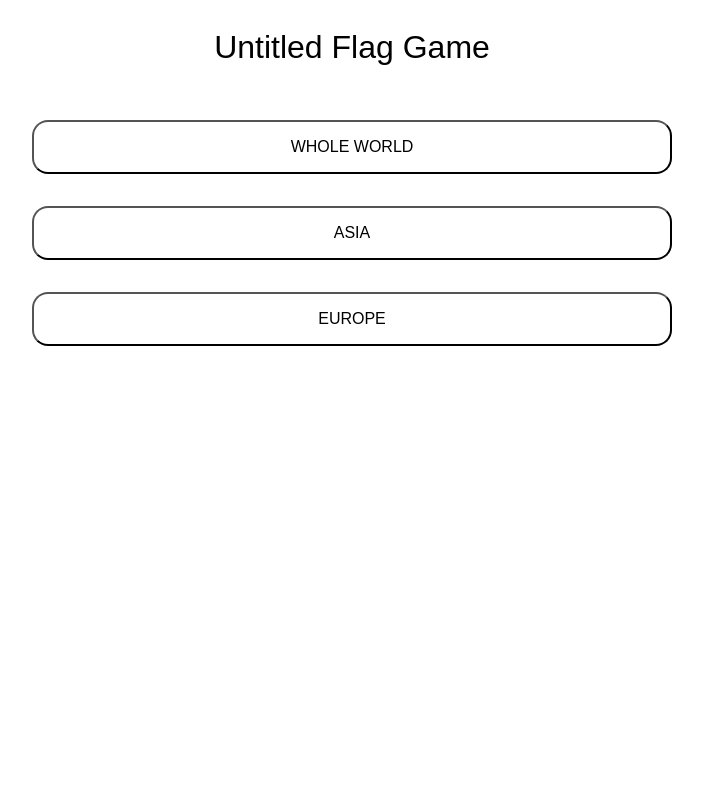
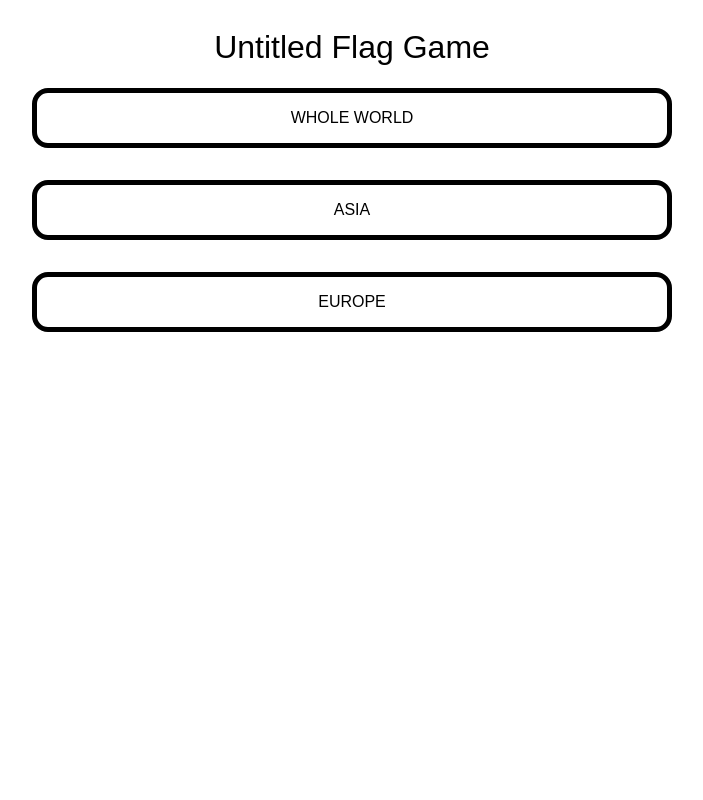
Before and after one commit to tslashw/Flag-Game, a SvelteKit app: page /game in a window 1280 px wide. Shown: the top 800 px of the page, without its empty margins (288-991 px from the left). Built offline with nearby package versions, Linux system fonts and the light colour scheme; a web font is replaced by a local one.

Commit message:
Added default white background, improved main menu screen

```diff
--- a/src/routes/game/+page.svelte
+++ b/src/routes/game/+page.svelte
@@ -23,9 +23,12 @@
 {#if !game.gameRunning && !game.gameOver}
 <div class="main-menu">
 	<h1 class="main-font">Untitled Flag Game</h1>
-	<button onclick={() => game = new GameRunner("world")} class="answer-button main-font">WHOLE WORLD</button>
-	<button onclick={() => game = new GameRunner("asia")} class="answer-button main-font">ASIA</button>
-	<button onclick={() => game = new GameRunner("europe")} class="answer-button main-font">EUROPE</button>
+	<div class="continent-buttons">
+		<button onclick={() => game = new GameRunner("world")} class="answer-button main-font">WHOLE WORLD</button>
+		<button onclick={() => game = new GameRunner("asia")} class="answer-button main-font">ASIA</button>
+		<button onclick={() => game = new GameRunner("europe")} class="answer-button main-font">EUROPE</button>
+	</div>
+	<p>Game created by Tommy Wilson</p>
 </div>
 {/if}
 
@@ -105,14 +108,24 @@
 		display: flex;
 		align-items: center;
 		flex-direction: column;
+
+	}
+
+	.continent-buttons {
+		margin-bottom: 80vw;
+		display: flex;
+		align-items: center;
+		flex-direction: column;
 		gap: 2rem;
 	}
 
 	.main-menu button {
 		min-width: 50vw;
+		border: solid black 5px;
 	}
 
 	.game-background {
+		background-color: white;
 		position: fixed;
 		height: 100vh;
 		width: 100vw;
--- a/src/routes/game/game.svelte.ts
+++ b/src/routes/game/game.svelte.ts
@@ -8,6 +8,7 @@ export class GameRunner {
     gameRunning:boolean = $state(false);
     gameOver:boolean = $state(false);
 
+    continent = "";
     countries = "";
     questionQueue = countries;
 
@@ -32,17 +33,22 @@ export class GameRunner {
     */
 
     constructor(dataset:string="world") {
+        // Setup dataset:
         if (dataset == "world") {
             this.countries = countries;
+            this.continent = "World";
 
         }
         else if (dataset == "asia") {
             this.countries = countries_asia;
+            this.continent = "Asia";
         }
         else if (dataset == "europe") {
             this.countries = countries_europe;
+            this.continent = "Europe";
         }
 
+        // Launch game:
         this.totalCountries = this.countries.length;
         this.questionQueue = this.countries;
 
```
